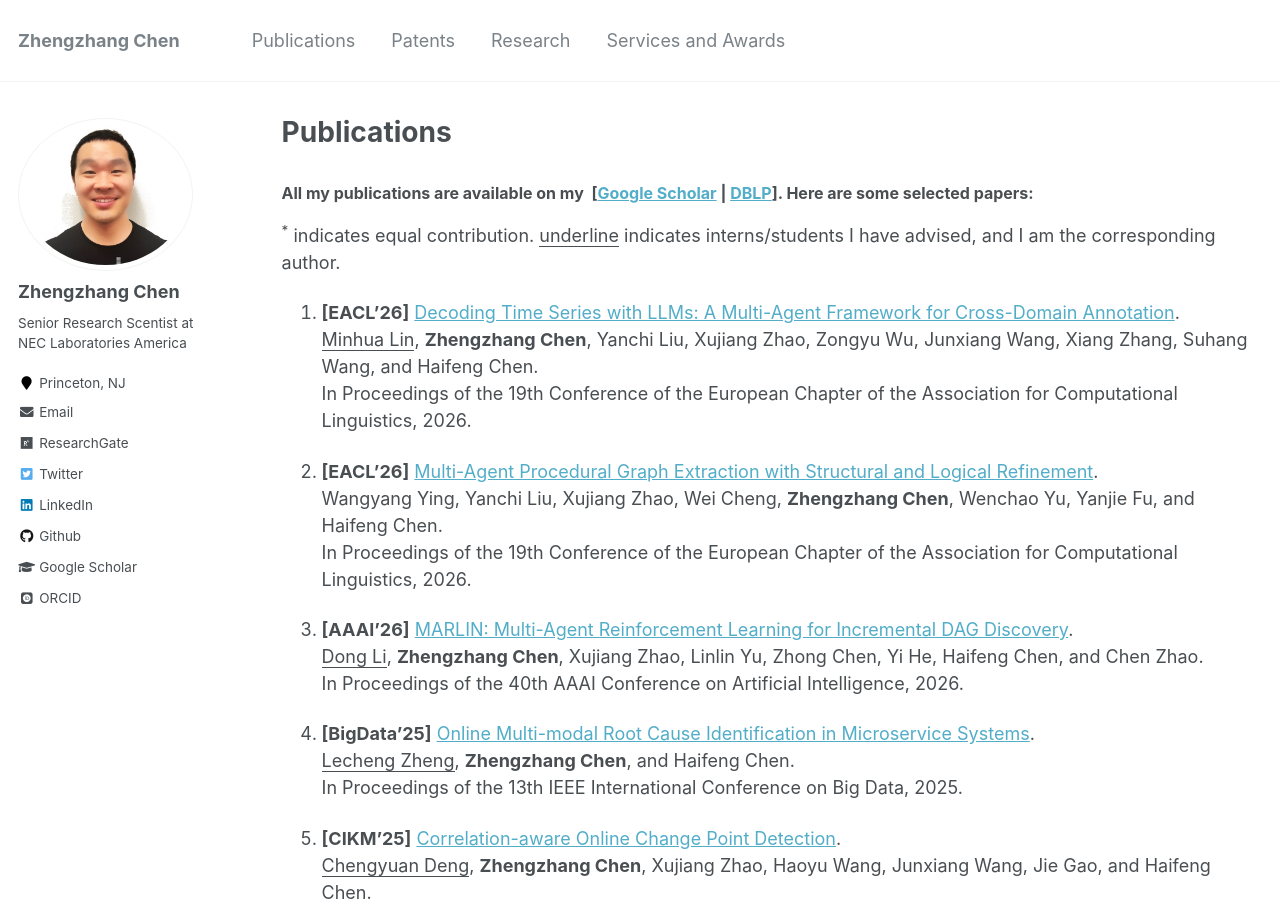
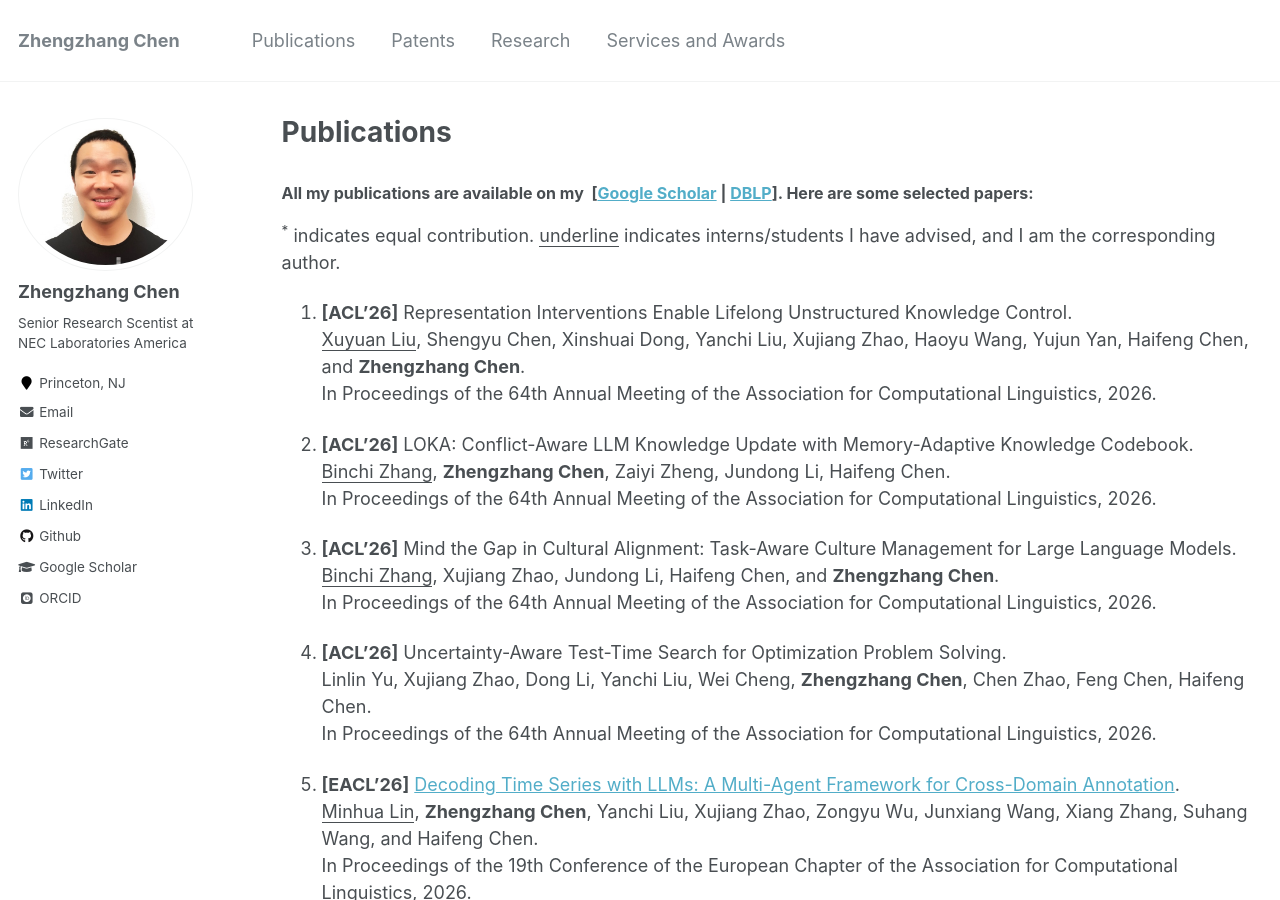
Before and after one commit to zhengzhangchen/zhengzhangchen.github.io, a Jekyll site: the page built from _pages/publications.md, in a window 1280 px wide and 900 px high. Built offline with Jekyll 4.4.1, drawn with Linux system fonts in a browser that asks for light colours; some web fonts are replaced.

Commit message:
Update publications.md

```diff
--- a/_pages/publications.md
+++ b/_pages/publications.md
@@ -10,6 +10,26 @@ author_profile: true
 
 <h3><font size="3"><b>All my publications are available on my </b>&nbsp;[<a href="https://scholar.google.com/citations?user=2t7wQ24AAAAJ" target="_blank" rel="nofollow">Google Scholar</a> | <a href="https://dblp.org/pid/14/3744.html" target="_blank" rel="nofollow">DBLP</a>]. Here are some selected papers: </font> </h3>
 <p><sup>*</sup> indicates equal contribution. <u>underline</u> indicates interns/students I have advised, and I am the corresponding author.</p>
+
+3. <strong>[ACL'26]</strong>
+Representation Interventions Enable Lifelong Unstructured Knowledge Control. <br>
+<u>Xuyuan Liu</u>, Shengyu Chen, Xinshuai Dong, Yanchi Liu, Xujiang Zhao, Haoyu Wang, Yujun Yan, Haifeng Chen, and <b>Zhengzhang Chen</b>. <br>
+In Proceedings of the 64th Annual Meeting of the Association for Computational Linguistics, 2026.
+
+4. <strong>[ACL'26]</strong>
+LOKA: Conflict-Aware LLM Knowledge Update with Memory-Adaptive Knowledge Codebook. <br>
+<u>Binchi Zhang</u>, <b>Zhengzhang Chen</b>, Zaiyi Zheng, Jundong Li, Haifeng Chen. <br>
+In Proceedings of the 64th Annual Meeting of the Association for Computational Linguistics, 2026.
+
+5. <strong>[ACL'26]</strong>
+Mind the Gap in Cultural Alignment: Task-Aware Culture Management for Large Language Models. <br>
+<u>Binchi Zhang</u>, Xujiang Zhao, Jundong Li, Haifeng Chen, and <b>Zhengzhang Chen</b>. <br>
+In Proceedings of the 64th Annual Meeting of the Association for Computational Linguistics, 2026.
+
+6. <strong>[ACL'26]</strong>
+Uncertainty-Aware Test-Time Search for Optimization Problem Solving. <br>
+Linlin Yu, Xujiang Zhao, Dong Li, Yanchi Liu, Wei Cheng, <b>Zhengzhang Chen</b>, Chen Zhao, Feng Chen, Haifeng Chen. <br>
+In Proceedings of the 64th Annual Meeting of the Association for Computational Linguistics, 2026.
 
 1. <strong>[EACL'26]</strong>
 <a href="https://zhengzhangchen.github.io/publication/1294_Decoding_Time_Series_with.pdf" target="_blank" rel="nofollow">
```
